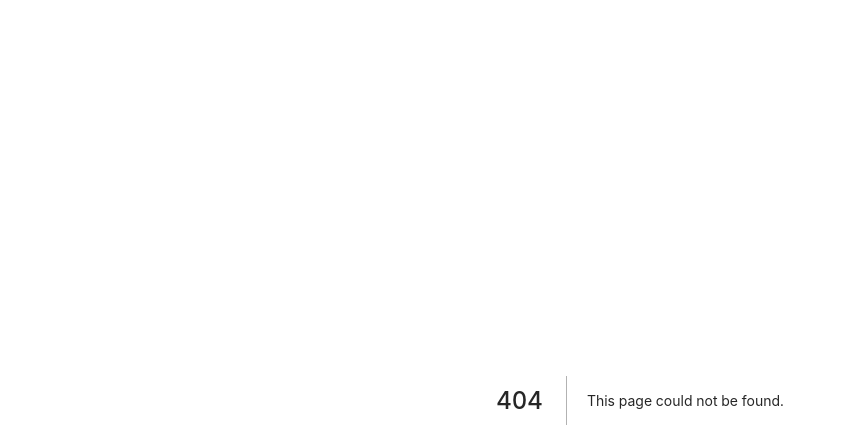
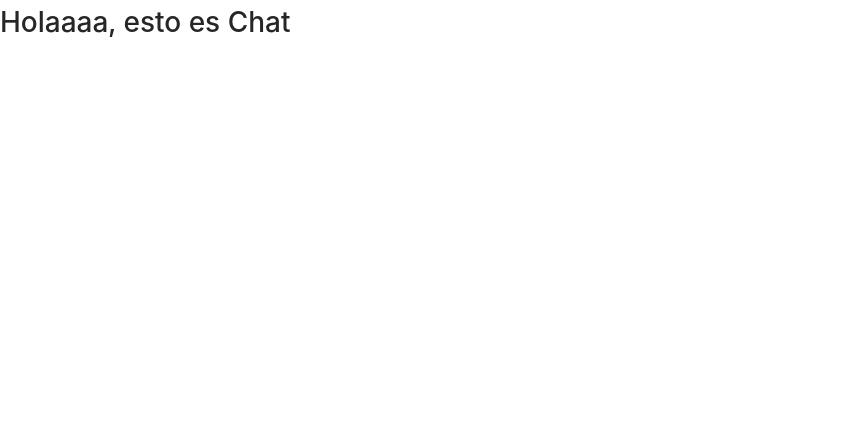
Before and after one commit to Laboratoria/REG003-chat-app, a Next.js app: page /chat in a window 1280 px wide. Before the commit this address had no page. Shown: the top 448 px of the page, without its empty margins (0-844 px from the left). Built offline with nearby package versions, Linux system fonts and the light colour scheme.

Commit message:
ADD: Redirect Login to Main Page(Chat)

```diff
--- a/components/Login/Login.tsx
+++ b/components/Login/Login.tsx
@@ -2,12 +2,14 @@ import type { NextPage } from "next";
 import { Form, Input, Button } from "antd";
 import { useState } from "react";
 import { postAuth } from "../../services/auth";
+import { useRouter } from "next/router";
 
 //TODO STYLES
 // TODO ERROR
 
 const Login: NextPage<any> = ({ setIsLogin }) => {
   const [error, setError] = useState(false);
+  const router = useRouter();
 
   const onFinish = async (values: any) => {
     const token: any = await postAuth(values);
@@ -17,6 +19,7 @@ const Login: NextPage<any> = ({ setIsLogin }) => {
     } else {
       setError(!token.ok);
       localStorage.setItem("token", token.token);
+      router.push("/chat");
       //navegacion a otro lado
     }
   };
--- /dev/null
+++ b/pages/chat.tsx
@@ -0,0 +1,14 @@
+import { Space } from "antd";
+import type { AppProps } from "next/app";
+import type { NextPage } from "next";
+import { FC } from "react";
+//TODO ROUTER
+const Chat: FC = () => {
+  return (
+    <div>
+      <h1>Holaaaa, esto es Chat</h1>
+    </div>
+  );
+};
+
+export default Chat;
```
